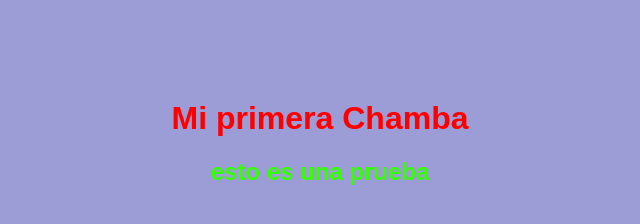
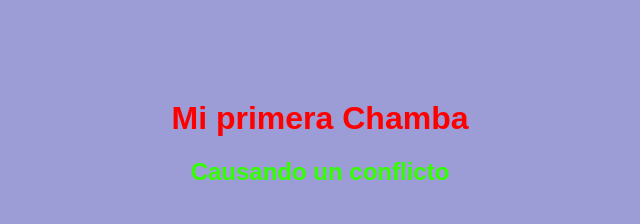
Before and after one commit to AdrianOlivaV/CH54-miPrimerRepo, a plain HTML site: page index.html in a window 1280 px wide. Shown: the full height of the page, 320-960 px from the left. Drawn offline with Linux system fonts and the light colour scheme.

Commit message:
feat: modificando el subtitulo

```diff
--- a/index.html
+++ b/index.html
@@ -7,7 +7,7 @@
 
 <body>
 	<h1>Mi primera Chamba</h1>
-	<h2> esto es una prueba </h2>
+	<h2> Causando un conflicto </h2>
 </body>
 
 </html>
```
